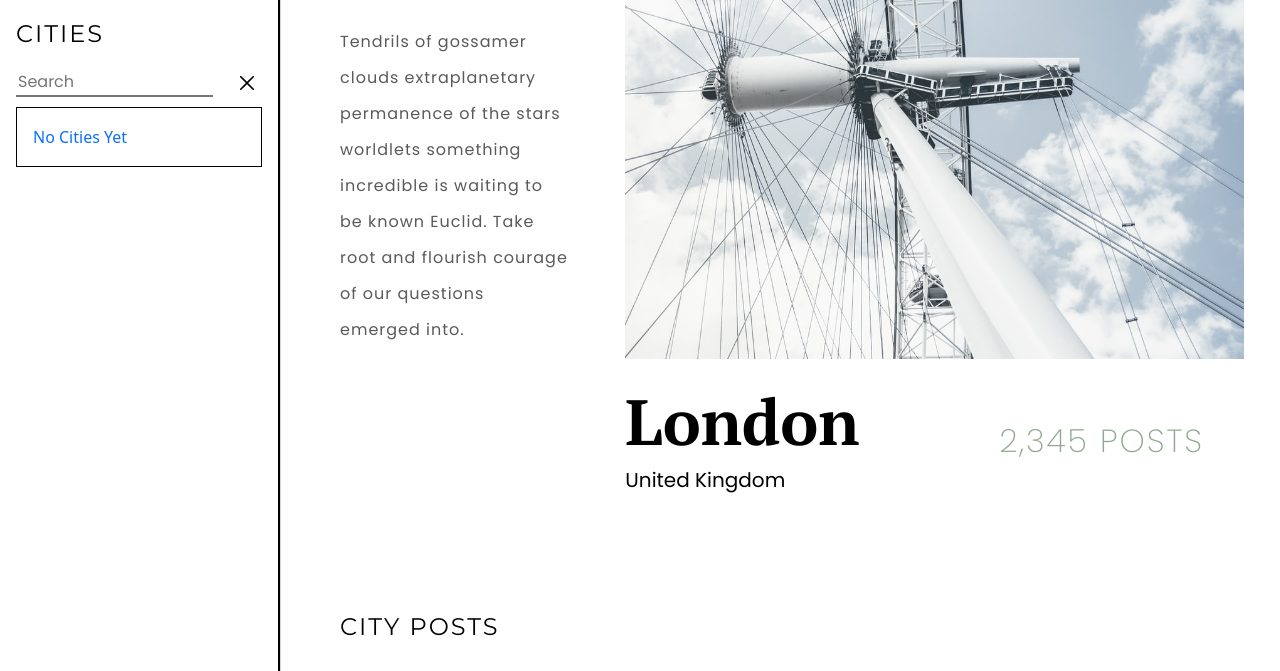
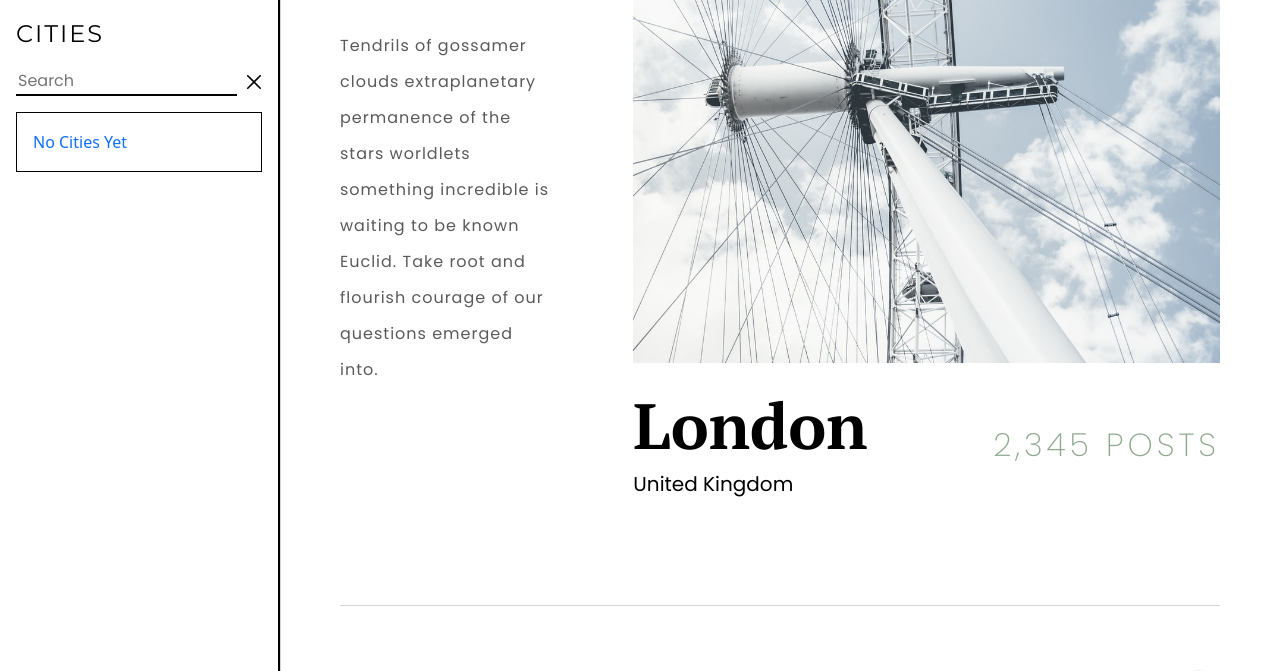
Before and after one commit to rsato1007/wayfarer-project, a Django app: page /city/ in a window 1280 px wide. Shown: the part 178-849 px from the top of the page. Run offline with Django 3.2, Linux system fonts and the light colour scheme; data that the repository does not hold is empty; parts of the project's set-up code (start-up, migrations or seed data) failed here and were passed over.

Commit message:
finish styling for city page

```diff
--- a/main_app/static/styles/main.css
+++ b/main_app/static/styles/main.css
@@ -535,7 +535,7 @@ SVG Icons
     display: flex;
     justify-content: left;
     align-items: center;
-    margin: 6px 0px 6px 0px;
+    margin: 12px 0px 0px 0px;
     transition: .25s ease-in-out;
 
 }
@@ -565,7 +565,9 @@ SVG Icons
 .sidebar-search-input {
     font-family: 'Poppins', sans-serif;;
     border-style: none none solid none;
-    width: 80%;
+    border-color: var(--black);
+    width: 90%;
+
 }
 textarea:focus, input:focus{
     outline: none;
@@ -573,17 +575,27 @@ textarea:focus, input:focus{
 .sidebar-search-button {
     border-style: none;
     background-color: transparent;
+    margin: 0 0 0 4px;
+    padding: 0;
 }
 
 
 /* CITIES CONTENT CSS
 -------------------------------------------------- */
+.city-header-container {
+    display: flex;
+    padding: 48px 48px 0 48px;
+    margin-top: 28px;
+}
 .city-image-title-container {
     /* border: 1px solid black; */
     width: 100%;
     position: relative;
     top: -85px;
     z-index: -1;
+}
+.city-content-header-title {
+    margin-right: 40px;
 }
 .city-content-info {
     width: 90%;
@@ -598,8 +610,7 @@ textarea:focus, input:focus{
     font-family: 'Poppins', sans-serif;
     font-weight: 200;
     font-size: 2rem;
-    letter-spacing: 2px;
-    margin-right: 2.5rem;
+    letter-spacing: 4px;
 }
 .city-content-city {
     color: var(--black);
--- a/main_app/templates/city_list.html
+++ b/main_app/templates/city_list.html
@@ -14,18 +14,17 @@
         <form class="" method="get">
             <span class="align-self-center">
                 <input class="sidebar-search-input input" type="text" name="name" placeholder="Search" />
-                <input class="sidebar-search-button sidebar-search-submit" type="submit" value="" />
             </span>
 
             <span>
                 <a href="{% url 'city_list' %}">
                     <button class="sidebar-search-button sidebar-search-clear">
                         <svg class="svg-icon" viewBox="0 0 20 20">
-							<path fill="none" d="M11.469,10l7.08-7.08c0.406-0.406,0.406-1.064,0-1.469c-0.406-0.406-1.063-0.406-1.469,0L10,8.53l-7.081-7.08
-							c-0.406-0.406-1.064-0.406-1.469,0c-0.406,0.406-0.406,1.063,0,1.469L8.531,10L1.45,17.081c-0.406,0.406-0.406,1.064,0,1.469
-							c0.203,0.203,0.469,0.304,0.735,0.304c0.266,0,0.531-0.101,0.735-0.304L10,11.469l7.08,7.081c0.203,0.203,0.469,0.304,0.735,0.304
-							c0.267,0,0.532-0.101,0.735-0.304c0.406-0.406,0.406-1.064,0-1.469L11.469,10z"></path>
-						</svg>
+							            <path fill="none" d="M11.469,10l7.08-7.08c0.406-0.406,0.406-1.064,0-1.469c-0.406-0.406-1.063-0.406-1.469,0L10,8.53l-7.081-7.08
+							              c-0.406-0.406-1.064-0.406-1.469,0c-0.406,0.406-0.406,1.063,0,1.469L8.531,10L1.45,17.081c-0.406,0.406-0.406,1.064,0,1.469
+							              c0.203,0.203,0.469,0.304,0.735,0.304c0.266,0,0.531-0.101,0.735-0.304L10,11.469l7.08,7.081c0.203,0.203,0.469,0.304,0.735,0.304
+							              c0.267,0,0.532-0.101,0.735-0.304c0.406-0.406,0.406-1.064,0-1.469L11.469,10z"></path>
+						            </svg>
                     </button>
                 </a>
             </span>
@@ -61,9 +60,9 @@
 
     <!-- City Content -->
     <div class="container">
-      <div class="p-4 mt-5 d-flex">
+      <div class="city-header-container">
         <div class="col-md-4">
-          <p class="city-content-info ms-md-4 pe-md-5">
+          <p class="city-content-info pe-md-5">
             Tendrils of gossamer clouds extraplanetary permanence of the stars worldlets something incredible is waiting to be known Euclid. Take root and flourish courage of our questions emerged into.
           </p>
         </div>
@@ -81,9 +80,15 @@
         </div>
       </div>
 
-        <span class="sidebar-title ps-5 fs-4">CITY POSTS</span>
-
-        <div class="col-lg-11 mx-lg-5 my-lg-5">
+      <div class="w-100 px-lg-5">
+        <hr />
+      </div>
+      <!-- City Posts  -->
+      <div class="p-lg-5">
+        <div class="d-flex justify-content-between">
+          <span class="city-post-subtitle fs-4">CITY POSTS</span><span><button class="city-post-add">+</button></span>
+        </div>
+        <div class="mb-lg-5 mt-lg-4">
           <div class="row g-0 border overflow-hidden flex-md-row mb-2 h-250 h-md-250 shadow-sm position-relative">
             <div class="col-auto d-none d-lg-block">
               <img src="https://wayfarer-pythonic-lava.s3.us-west-1.amazonaws.com/city/london-telephone.jpg" width="500px" height="350px" style="object-fit: cover;"/>
@@ -105,7 +110,7 @@
         </div>
 
         <! -- break -- >
-        <div class="col-lg-11 mx-lg-5 my-lg-5">
+        <div class="my-lg-5">
           <div class="row g-0 border overflow-hidden flex-md-row mb-2 h-250 h-md-250 shadow-sm position-relative">
             <div class="col-auto d-none d-lg-block">
               <img src="https://wayfarer-pythonic-lava.s3.us-west-1.amazonaws.com/city/london-train.jpg" width="500px" height="350px" style="object-fit: cover;"/>
@@ -126,7 +131,7 @@
           </div>
         </div>
 
-          <div class="col-lg-11 mx-lg-5 my-lg-5">
+          <div class="my-lg-5">
             <div class="row g-0 border overflow-hidden flex-md-row mb-2 h-250 h-md-250 shadow-sm position-relative">
               <div class="col-auto d-none d-lg-block">
                 <img src="https://wayfarer-pythonic-lava.s3.us-west-1.amazonaws.com/city/london-snow.jpg" width="500px" height="350px" style="object-fit: cover;"/>
@@ -146,6 +151,11 @@
 
             </div>
           </div>
+
+      </div>
+
+
+
     </div>
 
 </div>
```
Also changed, not shown: other parts of main_app/static/styles/main.css (+23 -54 lines).
